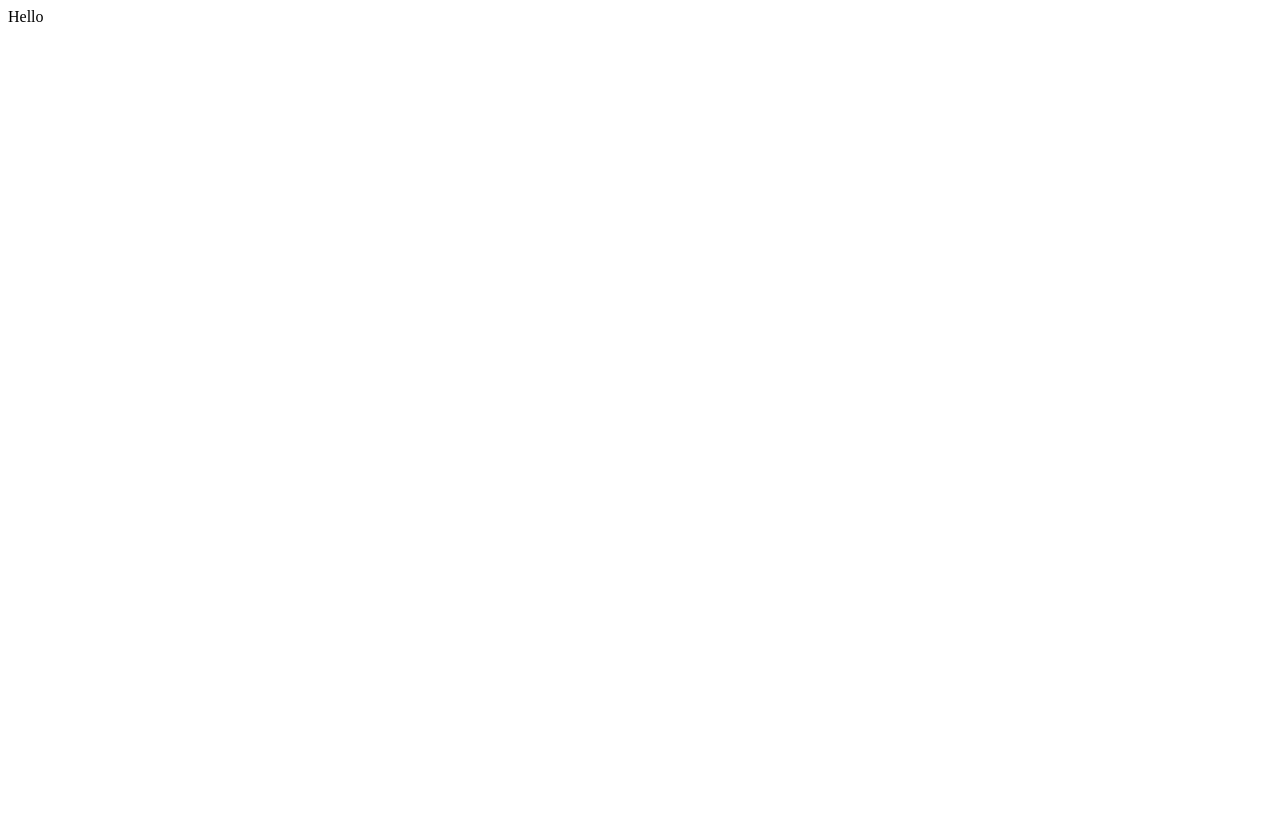
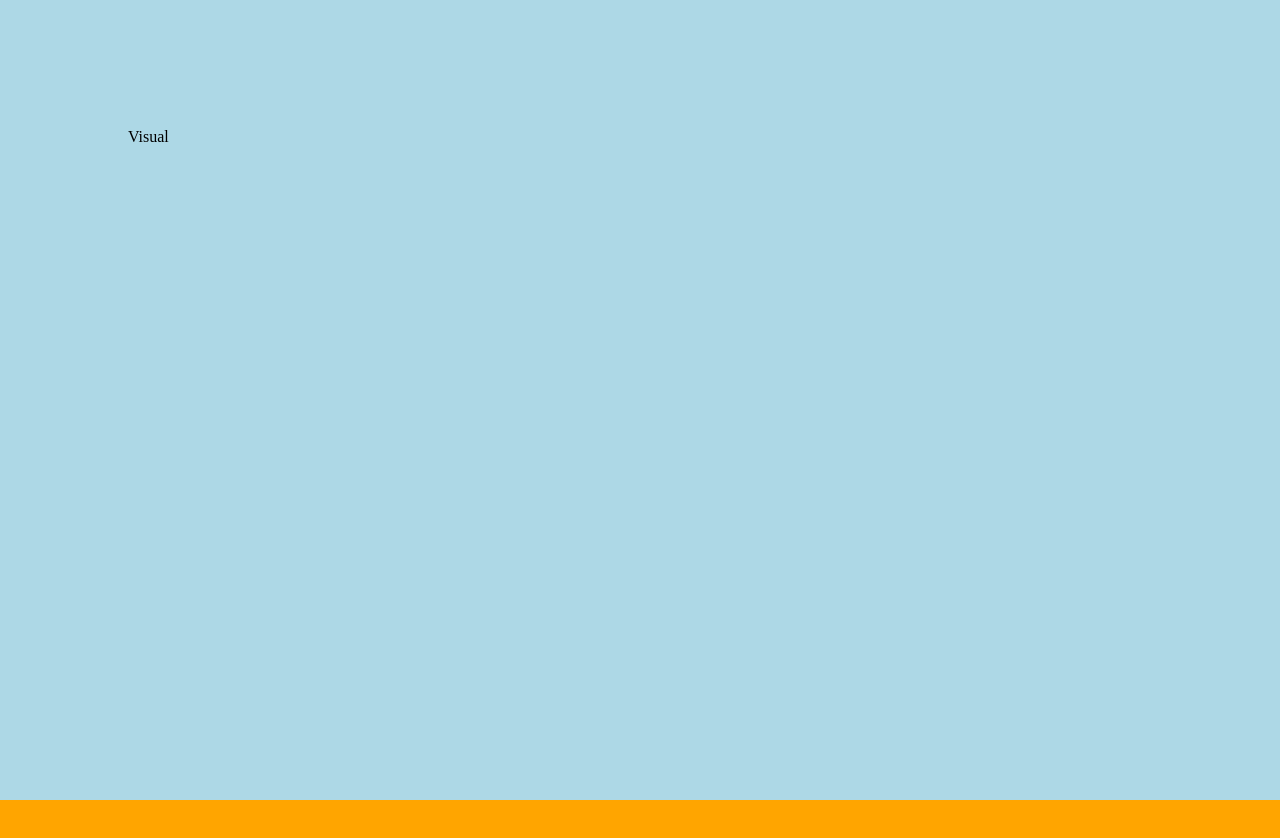
Before and after one commit to yuna-c/react18-tu, a React (Create React App) app: page / in a window 1280 px wide. Shown: the top 838 px of the page. Before the commit the page ends 800 px from the top, so only its background shows below. Built offline with nearby package versions, Linux system fonts and the light colour scheme.

Commit message:
Visual, News컴포넌트 추가

```diff
--- a/src/App.js
+++ b/src/App.js
@@ -1,5 +1,14 @@
+import News from './components/news/News';
+import Visual from './components/visual/Visual';
+import './global.scss';
+
 function App() {
-  return <div className="App">Hello</div>;
+  return (
+    <div className="App">
+      <Visual />
+      <News />
+    </div>
+  );
 }
 
 export default App;
--- /dev/null
+++ b/src/components/news/News.jsx
@@ -0,0 +1,5 @@
+import './News.scss';
+
+export default function News() {
+  return <section className="News"></section>;
+}
--- /dev/null
+++ b/src/components/news/News.scss
@@ -0,0 +1,8 @@
+.News {
+  width: 100%;
+  height: 100vh;
+  background: orange;
+  padding: 10vw;
+  position: relative;
+  overflow: hidden;
+}
--- /dev/null
+++ b/src/components/visual/Visual.jsx
@@ -0,0 +1,5 @@
+import './Visual.scss';
+
+export default function Visual() {
+  return <section className="Visual">Visual</section>;
+}
--- /dev/null
+++ b/src/components/visual/Visual.scss
@@ -0,0 +1,8 @@
+.Visual {
+  width: 100%;
+  height: 100vh;
+  background: lightblue;
+  padding: 10vw;
+  position: relative;
+  overflow: hidden;
+}
--- /dev/null
+++ b/src/global.scss
@@ -0,0 +1,13 @@
+* {
+  margin: 0;
+  padding: 0;
+  box-sizing: border-box;
+}
+a {
+  text-decoration: none;
+}
+ul,
+ol,
+li {
+  list-style: none;
+}
```
